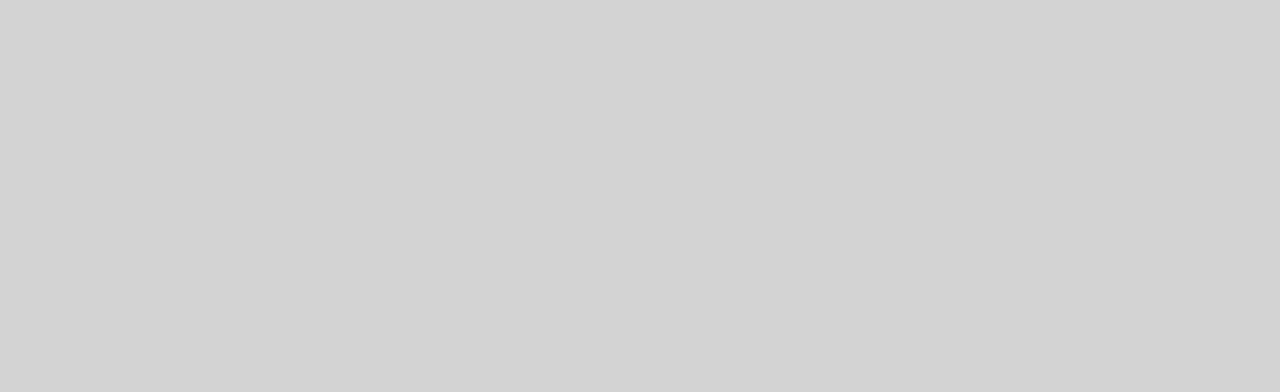
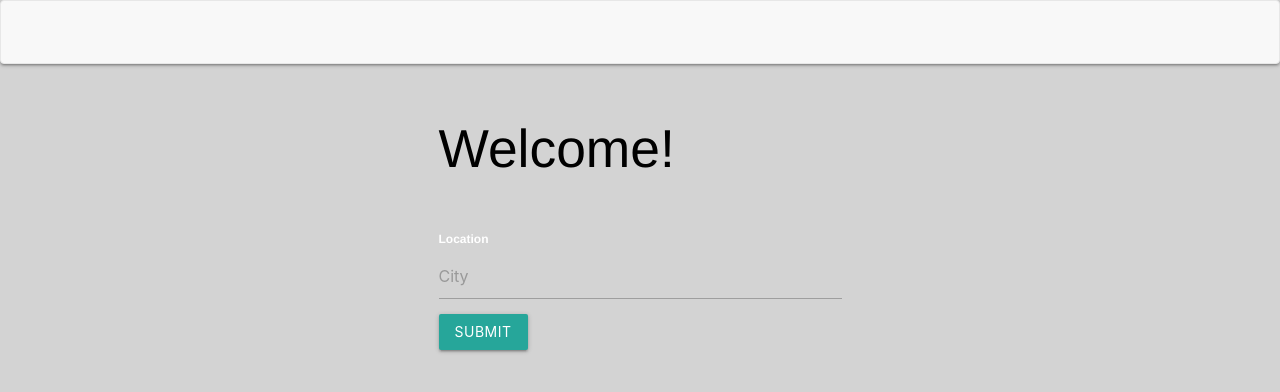
Before and after one commit to manuelr14/YumTrucks, a website: page public/location.html in a window 1280 px wide. Drawn offline with nearby package versions, Linux system fonts and the light colour scheme.

Commit message:
where user city

```diff
--- a/public/location.html
+++ b/public/location.html
@@ -15,12 +15,37 @@
 
 <body>
 
+  <!-- LANDING PAGE WHERE ARE YOU -->
+  <nav class="navbar navbar-default">
+    <div class="container-fluid">
+      <div class="navbar-header">
+      </div>
+    </div>
+  </nav>
+
+  <div class="container">
+    <div class="row">
+      <div class="col-md-6 col-md-offset-3">
+        <h2>Welcome!<span class="member-name"></span></h2>
+
+        <form class="signup">
+          <div class="form-group">
+            <label for="exampleInputLocation1">Location</label>
+            <input type="password" class="form-control" id="password-input" placeholder="City">
+          </div>
+          <div style="display: none" id="alert" class="alert alert-danger" role="alert">
+            <span class="glyphicon glyphicon-exclamation-sign" aria-hidden="true"></span>
+            <span class="sr-only">Error:</span> <span class="msg"></span>
+          </div>
+          <button type="submit" class="btn btn-default">Submit</button>
+        </form>
+
+      </div>
+    </div>
+  </div>
 
 
-
-
-
-
-
+  <script src="https://cdnjs.cloudflare.com/ajax/libs/jquery/3.2.1/jquery.min.js"></script>
+  <script type="text/javascript" src="js/signup.js"></script>
 </body>
 </html>
```
